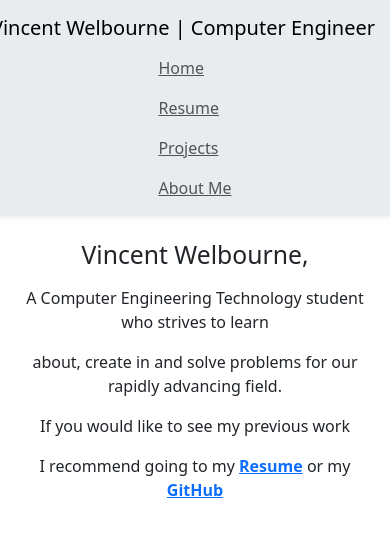
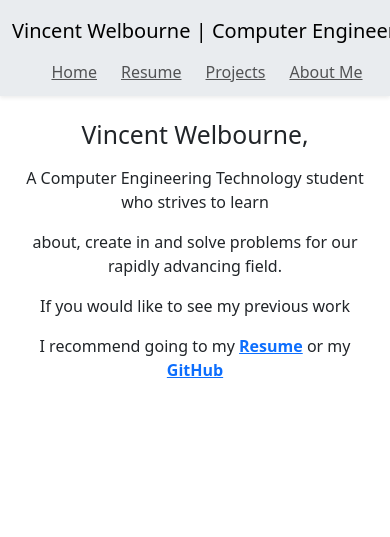
Before and after one commit to Bicente44/bicente_website, a Jekyll site: the page built from home.markdown, in a window 390 px wide. Shown: the top 537 px of the page. Built offline with Jekyll 4.4.1, drawn with Linux system fonts in a browser that asks for light colours.

Commit message:
Added CSS for header to make 2 rows small screen
When the screen is < 1000px it will break the header into 2 parts, so it
does not go all discombobulated and now the buttons sit nice under the
title.

```diff
--- a/assets/main.scss
+++ b/assets/main.scss
@@ -26,4 +26,44 @@ body {
   padding-top: var(--nav-height, 56px);
 }
 
-#navbar:focus-within { transform: translateY(0); }
+#navbar:focus-within {
+  transform: translateY(0);
+}
+
+@media (max-width: 1000px) {
+  #navbar .container-fluid {
+    display: flex !important;
+    flex-direction: column;
+    align-items: center;
+    gap: .35rem;
+    padding-top: .25rem;
+  }
+
+  #navbar .navbar-brand {
+    display: block;
+    width: 100%;
+    text-align: center;
+    margin: 0;
+    padding: .25rem 0;
+  }
+
+    #navbar .navbar-nav {
+    display: flex !important;
+    flex-direction: row !important;
+    flex-wrap: wrap;
+    justify-content: center;
+    width: 100%;
+    padding-left: 0;
+    margin: 0;
+    gap: .5rem;
+    list-style: none;
+  }
+
+    #navbar .nav-item {
+    display: inline-block;
+  }
+
+    #navbar .nav-link {
+    padding: .25rem .5rem;
+  }
+}
```
